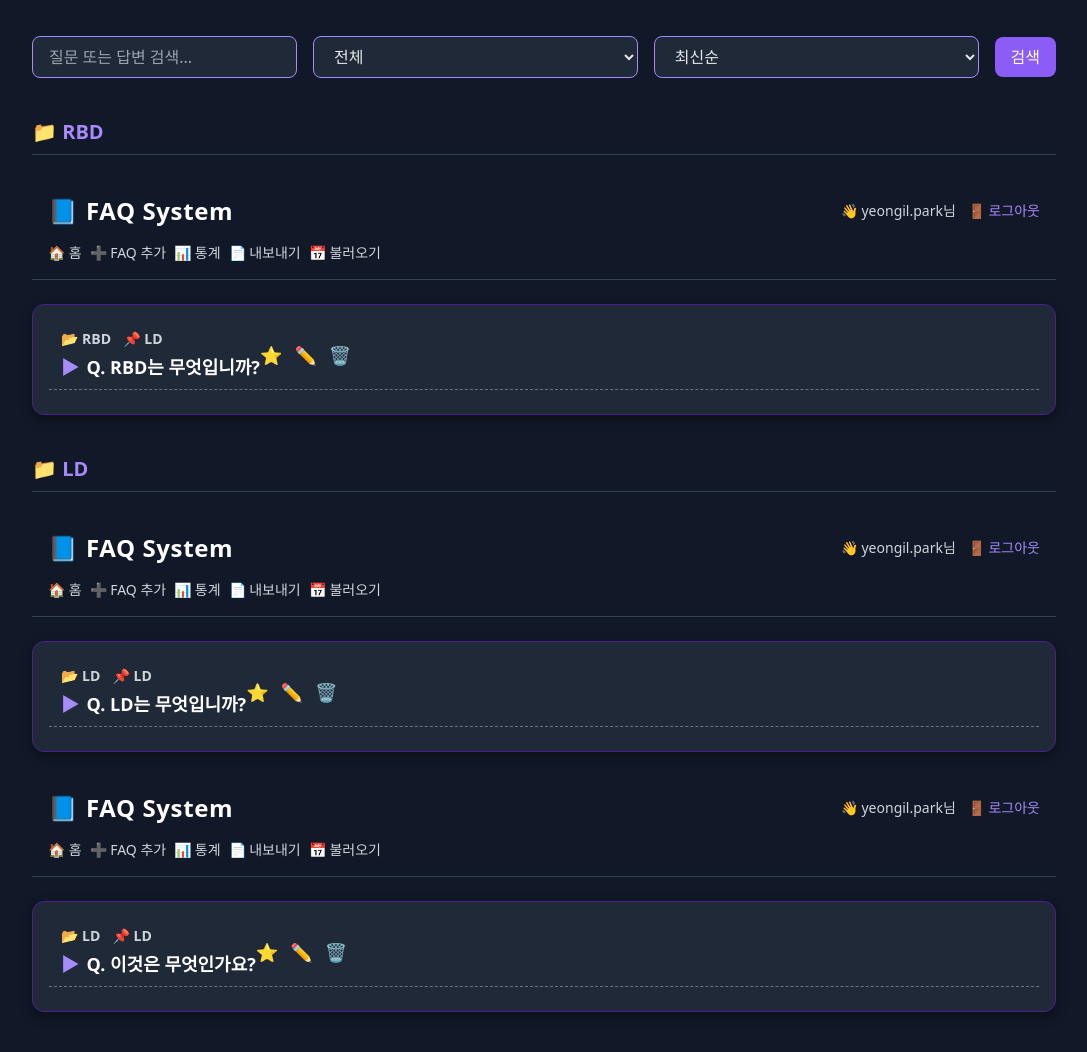
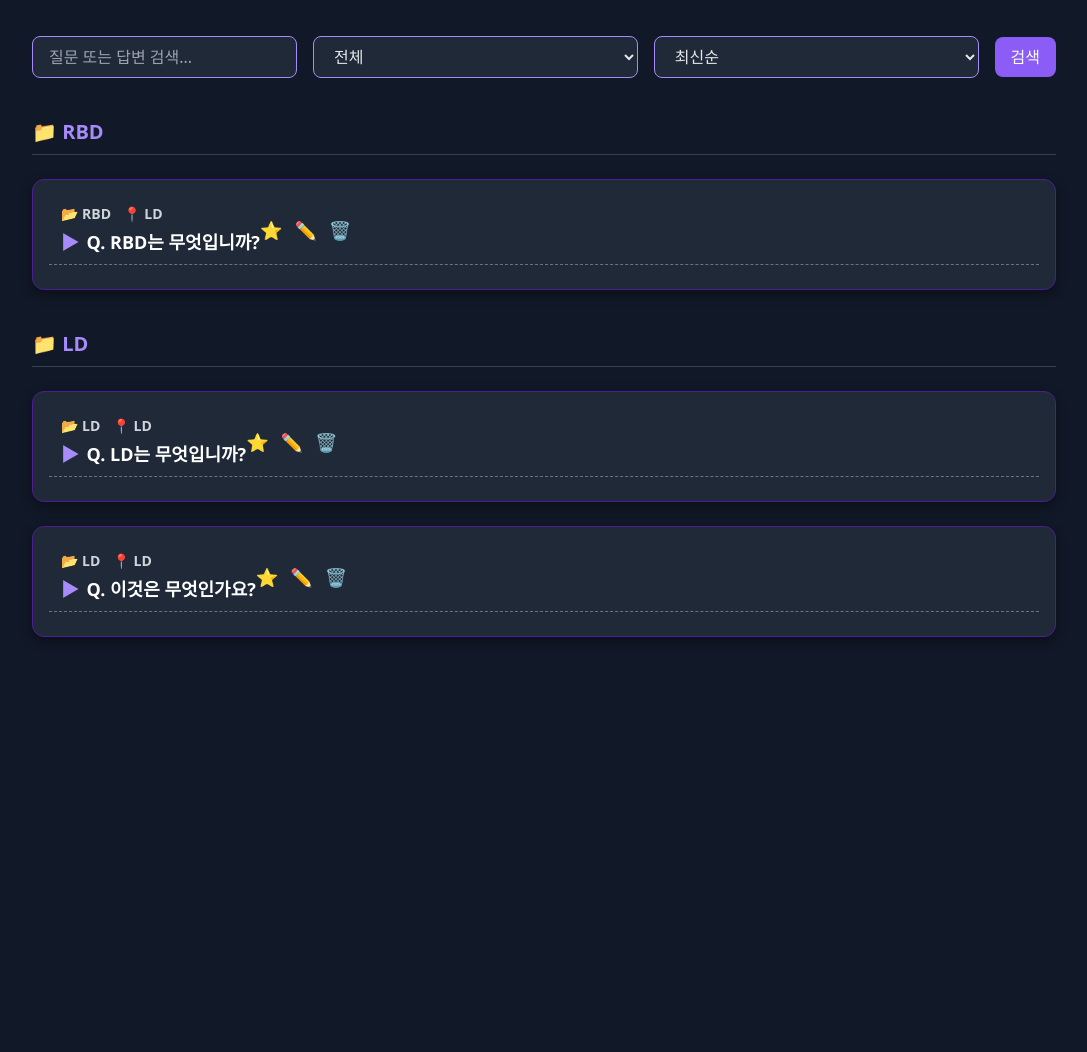
Before and after one commit to st43-hub/SV-FAQ, a Django app: page / in a window 1280 px wide. Shown: the part 187-1239 px from the top of the page, without its empty margins (96-1183 px from the left). After the commit the page ends 824 px from the top, so only its background shows below. Run offline with Django 5.2, Linux system fonts and the light colour scheme; a user stored in the database is signed in; data comes from the database, SQL or seed files in the repository.

Commit message:
fix : faq_card.html

```diff
--- a/static/js/faq_toggle.js
+++ b/static/js/faq_toggle.js
@@ -11,51 +11,49 @@ window.addEventListener("DOMContentLoaded", () => {
       const icon = card.querySelector(".faq-toggle-icon");
       const isOpen = answer.getAttribute("data-open") === "true";
 
-      // 모든 카드 닫기
+      // 다른 카드 닫기
       document.querySelectorAll(".faq-card-js").forEach((c) => {
         if (c !== card) {
-          const otherAnswer = c.querySelector(".faq-answer-js");
-          const otherIcon = c.querySelector(".faq-toggle-icon");
-          if (otherAnswer.getAttribute("data-open") === "true") {
-            otherAnswer.style.maxHeight = otherAnswer.scrollHeight + "px";
-            requestAnimationFrame(() => {
-              otherAnswer.style.transition = "max-height 0.4s ease";
-              otherAnswer.style.maxHeight = "0px";
-              otherAnswer.setAttribute("data-open", "false");
-              if (otherIcon) otherIcon.textContent = "▶";
-              c.classList.remove("open");
-            });
-          }
+          const a = c.querySelector(".faq-answer-js");
+          const i = c.querySelector(".faq-toggle-icon");
+          a.style.height = a.scrollHeight + "px";
+          requestAnimationFrame(() => {
+            a.style.transition = "height 0.3s ease";
+            a.style.height = "0px";
+            a.setAttribute("data-open", "false");
+            if (i) i.textContent = "▶";
+            c.classList.remove("open");
+          });
         }
       });
 
-      // 현재 카드 토글
-      if (isOpen) {
-        answer.style.maxHeight = answer.scrollHeight + "px";
+      // 현재 카드 열기/닫기
+      if (!isOpen) {
+        answer.style.height = "0px";
         requestAnimationFrame(() => {
-          answer.style.transition = "max-height 0.4s ease";
-          answer.style.maxHeight = "0px";
-        });
-        answer.setAttribute("data-open", "false");
-        if (icon) icon.textContent = "▶";
-        card.classList.remove("open");
-      } else {
-        answer.style.maxHeight = "0px";
-        requestAnimationFrame(() => {
-          answer.style.transition = "max-height 0.4s ease";
-          answer.style.maxHeight = answer.scrollHeight + "px";
+          answer.style.transition = "height 0.3s ease";
+          answer.style.height = answer.scrollHeight + "px";
         });
         answer.setAttribute("data-open", "true");
         if (icon) icon.textContent = "▼";
         card.classList.add("open");
 
-        // max-height 해제 (접힘 방지)
+        // 펼친 후 height: auto 적용
         answer.addEventListener("transitionend", function handler() {
           if (answer.getAttribute("data-open") === "true") {
-            answer.style.maxHeight = "none";
+            answer.style.height = "auto";
           }
           answer.removeEventListener("transitionend", handler);
         });
+      } else {
+        answer.style.height = answer.scrollHeight + "px";
+        requestAnimationFrame(() => {
+          answer.style.transition = "height 0.3s ease";
+          answer.style.height = "0px";
+        });
+        answer.setAttribute("data-open", "false");
+        if (icon) icon.textContent = "▶";
+        card.classList.remove("open");
       }
     });
   });
--- a/templates/faq/faq_card.html
+++ b/templates/faq/faq_card.html
@@ -1,82 +1,3 @@
-{% load static %}
-<!DOCTYPE html>
-<html lang="ko">
-<head>
-  <meta charset="UTF-8">
-  <meta name="viewport" content="width=device-width, initial-scale=1.0">
-  <title>📘 FAQ System</title>
-  <link href="https://cdn.jsdelivr.net/npm/tailwindcss@2.2.19/dist/tailwind.min.css" rel="stylesheet">
-  <link rel="stylesheet" href="{% static 'css/faq_styles.css' %}">
-  <style>
-    .logout-icon {
-      font-size: 1.2rem;
-      padding: 6px 10px;
-      background-color: #ede9fe;
-      border-radius: 50%;
-      display: inline-block;
-      border: 1px solid #d8b4fe;
-      text-decoration: none;
-    }
-    #floating-alert {
-      position: fixed;
-      top: 20px;
-      left: 50%;
-      transform: translateX(-50%);
-      background-color: #eef;
-      color: #333;
-      padding: 10px 20px;
-      border-left: 4px solid #8A2BE2;
-      border-radius: 6px;
-      box-shadow: 0 2px 6px rgba(0, 0, 0, 0.1);
-      z-index: 9999;
-      display: none;
-    }
-  </style>
-</head>
-<body class="bg-gray-900 text-gray-300 min-h-screen">
-  {% if messages %}
-    <div id="floating-alert">
-      {% for message in messages %}
-        {{ message }}
-      {% endfor %}
-    </div>
-  {% else %}
-    <div id="floating-alert" style="display: none;"></div>
-  {% endif %}
-
-  <header class="w-full bg-transparent py-4 border-b border-gray-700">
-    <div class="max-w-6xl mx-auto flex flex-col sm:flex-row justify-between items-center px-4">
-      <h1 class="text-2xl font-bold text-white flex items-center gap-2">
-        📘 <span class="tracking-wide">FAQ System</span>
-      </h1>
-      {% if request.user.is_authenticated %}
-        <div class="mt-2 sm:mt-0 text-sm text-gray-300 flex items-center gap-3">
-          👋 {{ request.user.username }}님
-          <a href="/accounts/logout/" class="text-purple-400 hover:underline">🚪 로그아웃</a>
-        </div>
-      {% endif %}
-    </div>
-    <nav class="max-w-6xl mx-auto px-4 mt-4 flex flex-wrap gap-2 justify-center sm:justify-start">
-      <a href="/" class="text-sm text-gray-300 hover:text-white">🏠 홈</a>
-      {% if request.user.is_authenticated %}
-        <a href="/add/" class="text-sm text-gray-300 hover:text-white">➕ FAQ 추가</a>
-        <a href="/stats/" class="text-sm text-gray-300 hover:text-white">📊 통계</a>
-        <a href="/export/" class="text-sm text-gray-300 hover:text-white">📄 내보내기</a>
-        <a href="/import/" class="text-sm text-gray-300 hover:text-white">📅 불러오기</a>
-      {% else %}
-        <a href="/accounts/login/" class="text-sm text-purple-400 hover:underline">로그인</a>
-      {% endif %}
-    </nav>
-  </header>
-
-  {% block content %}{% endblock %}
-
-  <!-- ✅ FAQ toggle script 분리 없이 이곳에 유지 -->
-  <script src="{% static 'js/faq_toggle.js' %}"></script>
-</body>
-</html>
-
-
 {# 📦 FAQ 카드 컴포넌트 - toggle 연결 + 스타일 정리 #}
 <div class="faq-card-js bg-gray-700 rounded-xl shadow-lg p-6 border border-purple-800 mb-6 text-white">
   <div class="faq-summary-js cursor-pointer select-none toggle-btn">
@@ -85,7 +6,7 @@
         <!-- 카테고리와 구역 정보 -->
         <div class="flex gap-3 text-sm text-gray-300">
           <span>📂 {{ faq.category }}</span>
-          <span>📌 {{ faq.area }}</span>
+          <span>📍 {{ faq.area }}</span>
         </div>
         <!-- 질문 -->
         <div class="flex items-center gap-2">
@@ -109,7 +30,7 @@
     </div>
   </div>
 
-  <!-- 평천이는 답변 영역 -->
+  <!-- 펼쳐지는 답변 영역 -->
   <div class="faq-answer-js overflow-hidden transition-all duration-300 ease-in-out max-h-0 opacity-0 mt-2" data-open="false">
     <div class="text-gray-200">
       <p class="leading-relaxed">{{ faq.answer|safe }}</p>
```
